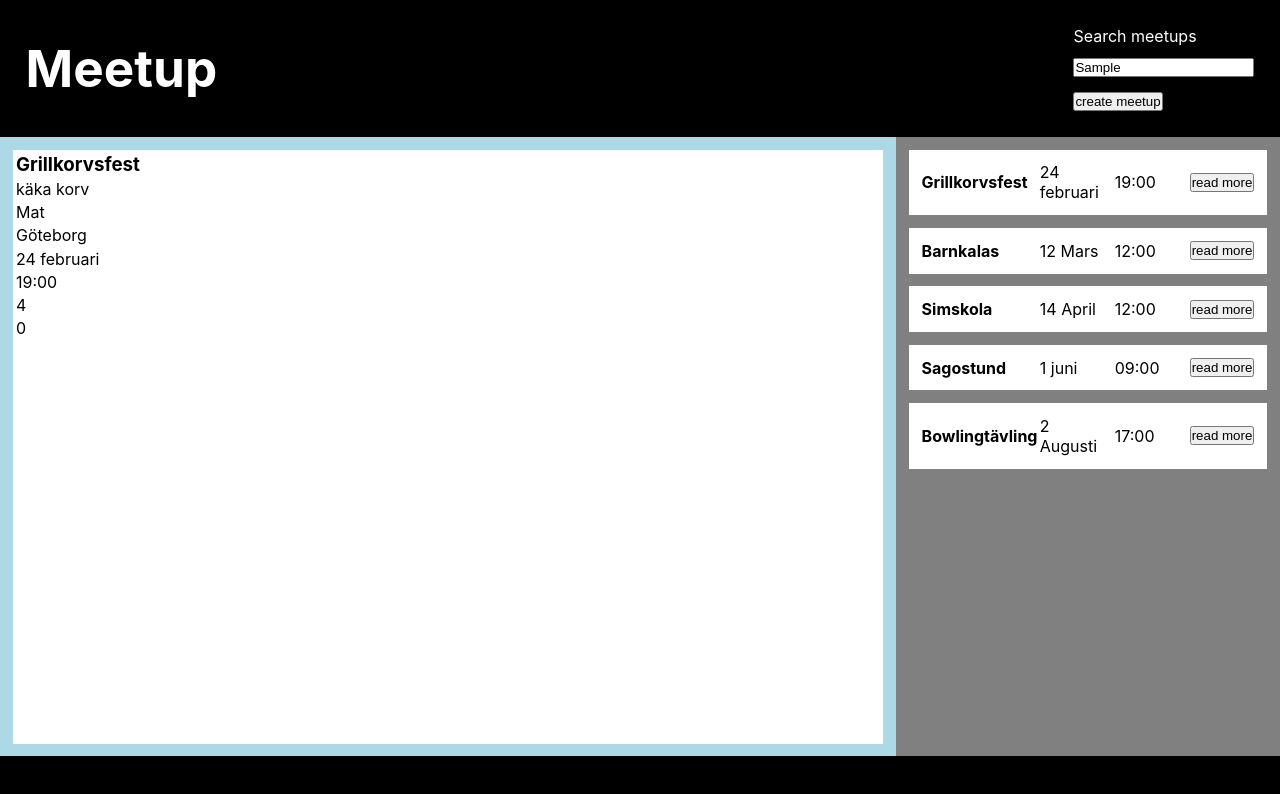
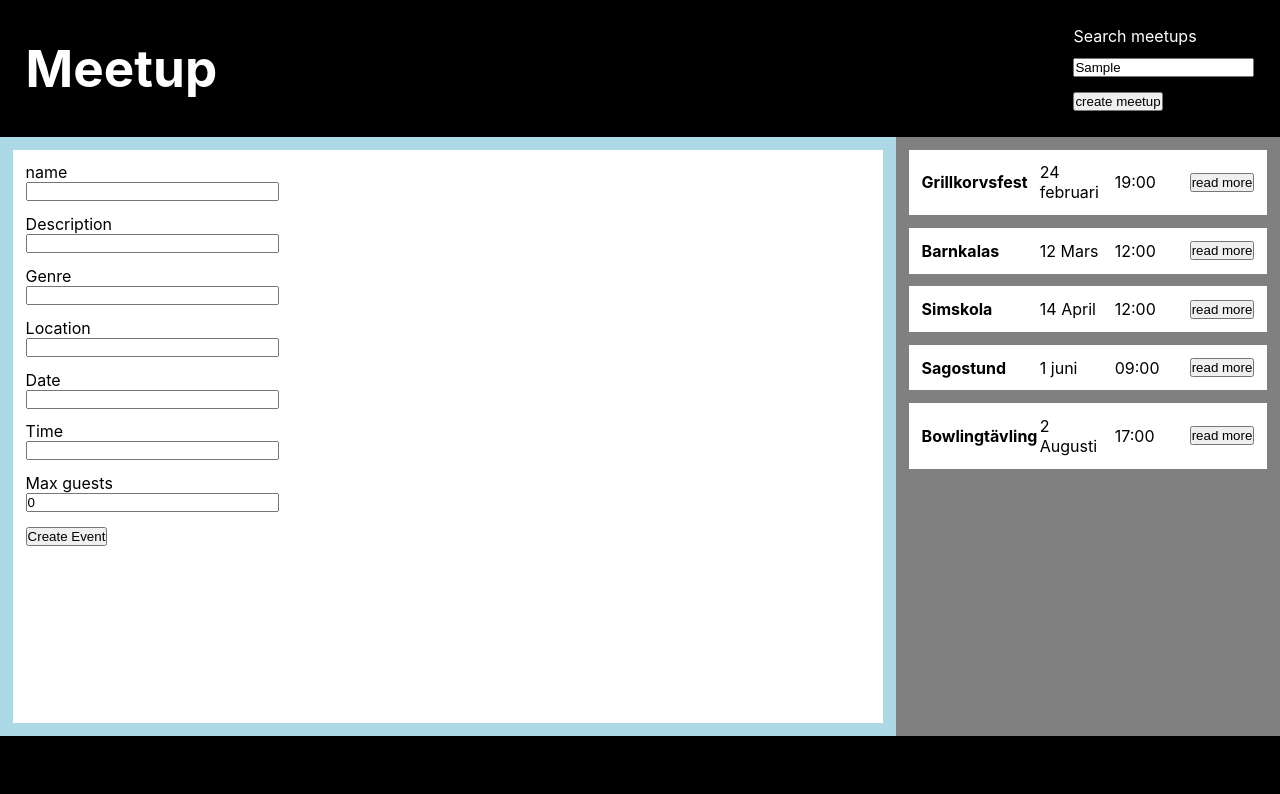
Before and after one commit to SimonSoold/meet-App, a React (Create React App) app: page / in a window 1280 px wide. Both pictures are taken after typing "Sample" into the empty fields and a click on the button "create meetup". Shown: the top 794 px of the page. Built offline with nearby package versions, Linux system fonts and the light colour scheme.

Commit message:
navigation to create meetup

```diff
--- a/src/App.css
+++ b/src/App.css
@@ -37,7 +37,7 @@ header > div > label > input {
   margin-top: 0.8rem;
 }
 main {
-  flex-grow: 6;
+  flex-grow: 1;
   width: 100%;
   display: flex;
   justify-content: space-between;
@@ -78,9 +78,17 @@ main {
   height: 100%;
   width: 100%;
   background: white;
+  padding: 0.8rem;
+  box-sizing: border-box;
+}
+.meetupForm > * {
+  margin-bottom: 0.8rem;
+}
+.meetupForm > label {
+  width: 30%;
 }
 footer {
-  flex-grow: 1;
+  height: 8%;
   background: black;
 }
 label {
--- a/src/App.tsx
+++ b/src/App.tsx
@@ -31,7 +31,7 @@ function App() {
   }
   return (
     <div className="App">
-      <Header />
+      <Header view={() => setView(AppPanel.NEW_MEETUP)} />
       <main>
         <div className="meetupContainer">
           {
--- a/src/components/Header.tsx
+++ b/src/components/Header.tsx
@@ -1,5 +1,9 @@
 
-const Header = () => {
+type Props = {
+    view: () => void
+}
+
+const Header = ({view}:Props) => {
     return (
     <header className="App-header">
         <h1>Meetup</h1>
@@ -14,6 +18,7 @@ const Header = () => {
             </label>
             <button
             data-test="header-create-meetup"
+            onClick={view}
             >
                 create meetup
             </button>
```
Also changed, not shown: 2 other files (tests, documents, lock files or other folders).
